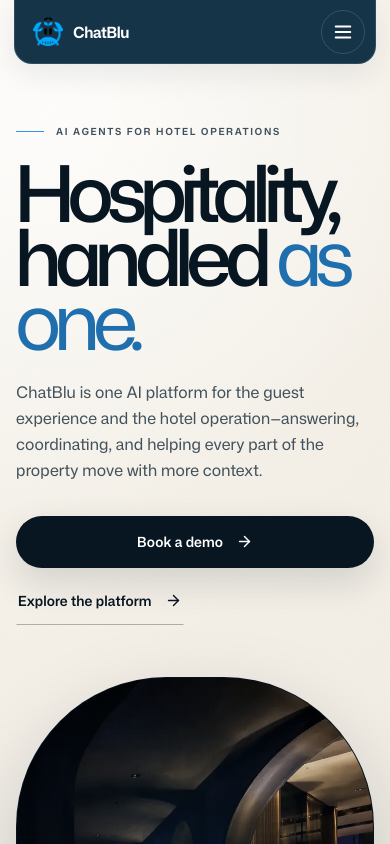
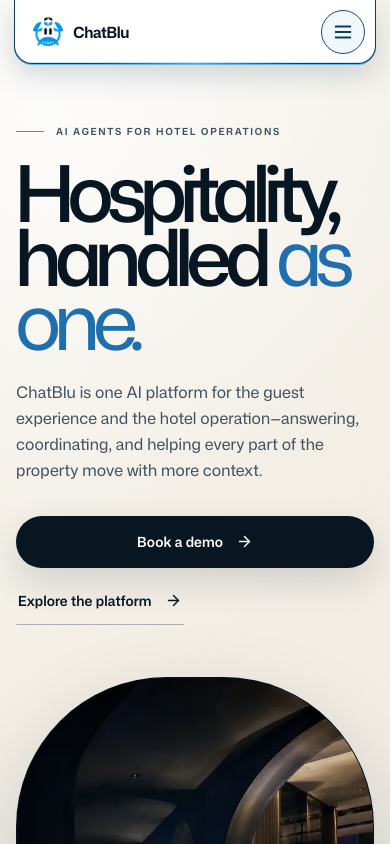
Before and after one commit to varunjose/Chatblu-Assignment, a React (Vite) app: page / in a window 390 px wide. Shown: the top 844 px of the page. Built offline with nearby package versions, Linux system fonts and the light colour scheme; a web font is replaced by a local one.

Commit message:
Make the attached header white
Use a solid white header with dark-blue structural edges, a subtle blue edge highlight, and high-contrast navigation and mobile-menu styling.

```diff
--- a/src/styles.css
+++ b/src/styles.css
@@ -239,25 +239,43 @@ p {
 }
 
 .header-inner {
+  position: relative;
   display: grid;
   width: min(1320px, 100%);
   min-height: 70px;
   grid-template-columns: 1fr auto 1fr;
   align-items: center;
   margin: 0 auto;
-  border: 1px solid rgba(140, 199, 238, 0.18);
+  border: 1px solid #103c5d;
   border-top: 0;
   border-radius: 0 0 22px 22px;
   padding: 0 14px 0 22px;
-  background: #163447;
-  box-shadow: 0 10px 30px rgba(7, 22, 33, 0.08);
+  background: #fff;
+  box-shadow:
+    0 1px 0 rgba(71, 164, 230, 0.72),
+    0 11px 28px rgba(8, 49, 78, 0.18),
+    inset 0 -1px 0 rgba(42, 131, 198, 0.24);
   pointer-events: auto;
   transition: background 280ms ease, box-shadow 280ms ease, transform 280ms ease;
 }
 
 .site-header.is-scrolled .header-inner {
-  background: #122e40;
-  box-shadow: 0 18px 48px rgba(2, 10, 16, 0.22);
+  background: #fff;
+  box-shadow:
+    0 1px 0 rgba(71, 164, 230, 0.78),
+    0 16px 38px rgba(8, 49, 78, 0.2),
+    inset 0 -1px 0 rgba(42, 131, 198, 0.28);
+}
+
+.header-inner::after {
+  position: absolute;
+  right: 24px;
+  bottom: -1px;
+  left: 24px;
+  height: 1px;
+  background: linear-gradient(90deg, transparent, #123f60 18%, #48a9eb 50%, #123f60 82%, transparent);
+  content: '';
+  pointer-events: none;
 }
 
 .brand {
@@ -270,12 +288,12 @@ p {
 .brand img {
   width: 34px;
   height: 34px;
-  filter: brightness(1.12) saturate(1.08);
+  filter: none;
   object-fit: contain;
 }
 
 .brand span {
-  color: white;
+  color: var(--ink);
   font-family: var(--sans);
   font-size: 1.05rem;
   font-weight: 700;
@@ -291,7 +309,7 @@ p {
 .desktop-nav a {
   position: relative;
   padding: 24px 0;
-  color: rgba(245, 250, 255, 0.78);
+  color: #465761;
   font-size: 0.78rem;
   transition: color 200ms ease;
 }
@@ -302,7 +320,7 @@ p {
   left: 0;
   width: 100%;
   height: 1px;
-  background: var(--blue-bright);
+  background: #174e73;
   content: '';
   transform: scaleX(0);
   transform-origin: right;
@@ -310,7 +328,7 @@ p {
 }
 
 .desktop-nav a:hover {
-  color: white;
+  color: #0d3c5c;
 }
 
 .desktop-nav a:hover::after {
@@ -331,8 +349,9 @@ p {
   gap: 10px;
   border-radius: 999px;
   padding: 0 19px;
-  background: white;
-  color: var(--ink);
+  border: 1px solid #0d3c5c;
+  background: #0d3c5c;
+  color: white;
   font-size: 0.79rem;
   font-weight: 600;
   transition: background 220ms ease, transform 220ms ease;
@@ -343,7 +362,7 @@ p {
 }
 
 .header-demo:hover {
-  background: var(--ice);
+  background: #145b88;
   transform: translateY(-1px);
 }
 
@@ -357,10 +376,10 @@ p {
   height: 44px;
   align-items: center;
   justify-content: center;
-  border: 1px solid rgba(255, 255, 255, 0.14);
+  border: 1px solid #174e73;
   border-radius: 50%;
-  background: transparent;
-  color: white;
+  background: #f1f7fb;
+  color: #0d3c5c;
 }
 
 .mobile-nav {
@@ -2579,11 +2598,11 @@ p {
     display: grid;
     width: min(100% - 28px, 760px);
     margin: 8px auto 0;
-    border: 1px solid rgba(255, 255, 255, 0.12);
+    border: 1px solid #103c5d;
     border-radius: 18px;
     padding: 18px;
-    background: rgba(6, 19, 31, 0.98);
-    box-shadow: 0 22px 50px rgba(2, 10, 16, 0.26);
+    background: #fff;
+    box-shadow: 0 20px 42px rgba(8, 49, 78, 0.2);
     pointer-events: auto;
   }
 
@@ -2592,15 +2611,15 @@ p {
     min-height: 49px;
     align-items: center;
     justify-content: space-between;
-    border-bottom: 1px solid rgba(255, 255, 255, 0.1);
-    color: #d8e2e9;
+    border-bottom: 1px solid #d4e0e8;
+    color: #263d4b;
     font-size: 0.84rem;
   }
 
   .mobile-nav .button {
     margin-top: 16px;
-    background: white;
-    color: var(--ink);
+    background: #0d3c5c;
+    color: white;
   }
 
   .hero {
```
